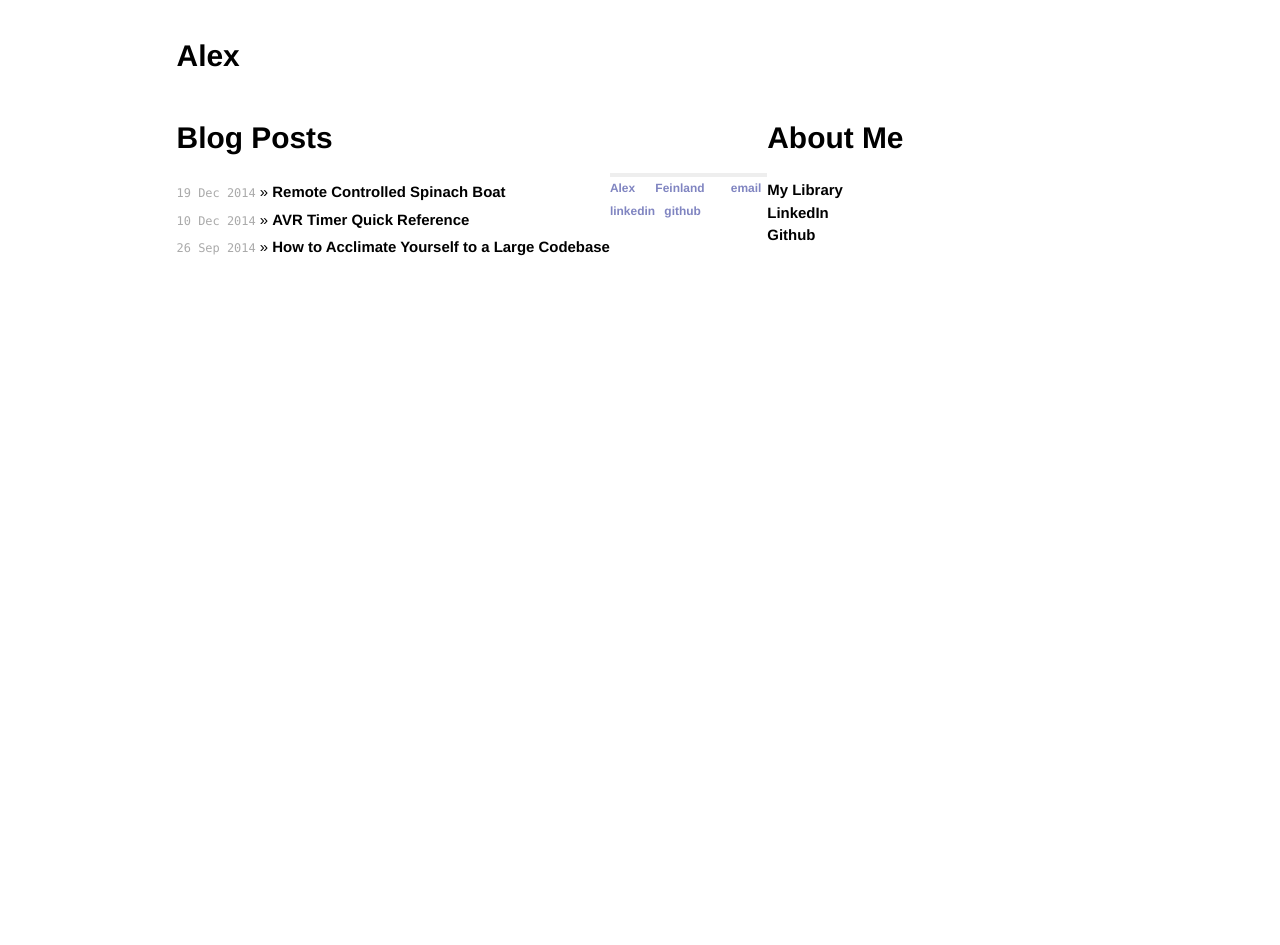
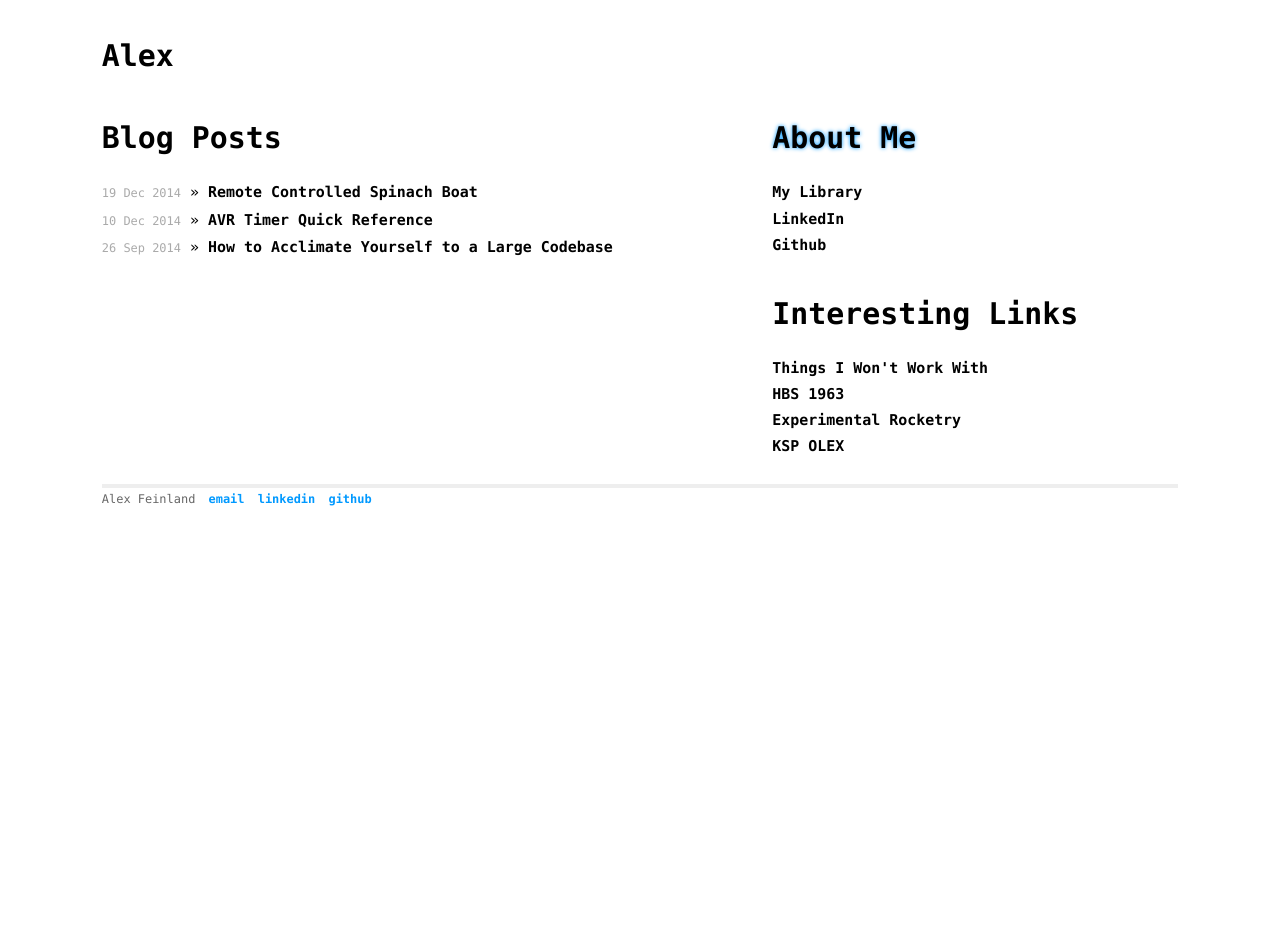
Before and after one commit to afeinland/afeinland.github.io, a Jekyll site: the page built from index.html, in a window 1280 px wide. Built offline with Jekyll 4.4.1, drawn with Linux system fonts in a browser that asks for light colours; Markdown is read by kramdown in place of the engine named in the settings.

Commit message:
Added more links and some UI changes

```diff
--- a/css/main.css
+++ b/css/main.css
@@ -28,7 +28,7 @@ a {
   text-decoration: none;
   font-weight: bold;
 }
-a:hover   { color: #0000FF; }
+a:hover   { color: #FFF; }
 a:visited { color: #000; }
 
 /*****************************************************************************/
@@ -39,15 +39,6 @@ a:visited { color: #000; }
 
 #posts_container {
     float: left;
-}
-
-#links_container {
-    margin-right: 1em;
-    float: right;
-}
-
-#clear_both {
-    clear: both;
 }
 
 .posts {
@@ -65,23 +56,34 @@ a:visited { color: #000; }
     font-size: 80%;
 }
 
-#about_container {
-    margin-right: 200px;
+#other_links_container {
+    margin-right: 100px;
     float: right;
+}
+
+#about_container h1 {
+    text-shadow: 0 0 4px #0099FF;
 }
 
 .about_me {
     list-style-type: none;
-    margin-bottom: 2em;
+    margin-bottom: 3em;
 }
 
-.links {
-    list-style-type: none;
-    margin-bottom: 2em;
+.about_me li {
+    line-height: 1.75em;
 }
 
-.links li {
+.interesting_links {
+    list-style-type: none;
+}
+
+.interesting_links li {
   line-height: 1.75em;
+}
+
+#clear_both {
+    clear: both;
 }
 /*****************************************************************************/
 /*
@@ -91,9 +93,10 @@ a:visited { color: #000; }
 
 
 .site {
+  font-family: Monaco, "Courier New", monospace;
   font-size: 115%;
   text-align: justify;
-  width: 62em;
+  width: 72em;
   margin: 3em auto;
   line-height: 1.5em;
 }
@@ -145,7 +148,7 @@ a:visited { color: #000; }
 }
 
 .footer .contact a {
-  color: #8085C1;
+  color: #0099FF;
 }
 
 .footer .rss {
@@ -195,3 +198,7 @@ a:visited { color: #000; }
 .post pre.terminal code {
   background-color: #333;
 }
+
+.post a {
+    text-shadow: 0 0 4px #0099FF;
+}
--- a/index.html
+++ b/index.html
@@ -13,23 +13,25 @@ title: Alex Feinland - Home
       </ul>
     </div>
 
-    <div hidden id="links_container">
-      <h1>Misc. Links</h1>
-      <ul class="links">
-        <li><a href="http://pipeline.corante.com/archives/things_i_wont_work_with/" >Things I Won't Work With</a></li>
-        <li><a href="http://hbs1963.com/" >HBS 1963</a></li>
-        <li><a href="http://www.nakka-rocketry.net/" >Experimental Rocketry</a></li>
-        <li><a href="http://ksp.olex.biz/" >KSP OLEX</a></li>
-      </ul>
-    </div>
+    <div id="other_links_container">
+        <div id="about_container">
+            <h1>About Me</h1>
+            <ul class="about_me">
+                <li><a href="http://afeinland.tumblr.com/" >My Library</a></li>
+                <li><a href="https://www.linkedin.com/in/afeinland" >LinkedIn</a></li>
+                <li><a href="https://github.com/afeinland" >Github</a></li>
+            </ul>
+        </div>
 
-    <div id="about_container">
-        <h1>About Me</h1>
-        <ul class="about_me">
-            <li><a href="http://afeinland.tumblr.com/" />My Library</li>
-            <li><a href="https://www.linkedin.com/in/afeinland" />LinkedIn</li>
-            <li><a href="https://github.com/afeinland" />Github</li>
-        </ul>
+        <div id="interesting_links_container">
+            <h1>Interesting Links</h1>
+            <ul class="interesting_links">
+                <li><a href="http://pipeline.corante.com/archives/things_i_wont_work_with/" >Things I Won't Work With</a></li>
+                <li><a href="http://hbs1963.com/" >HBS 1963</a></li>
+                <li><a href="http://www.nakka-rocketry.net/" >Experimental Rocketry</a></li>
+                <li><a href="http://ksp.olex.biz/" >KSP OLEX</a></li>
+            </ul>
+        </div>
     </div>
     <br id="clear_both" /> <!-- Here? -->
 </div>
```
